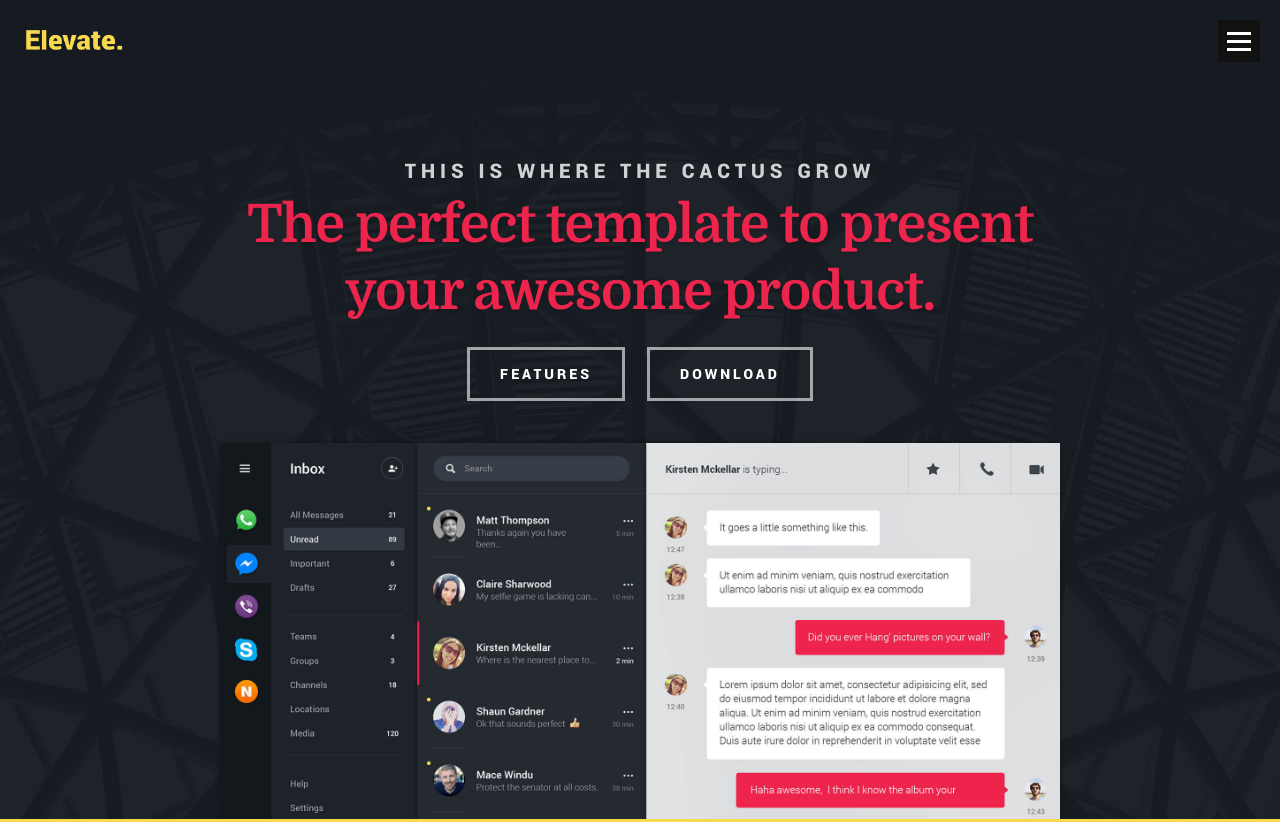
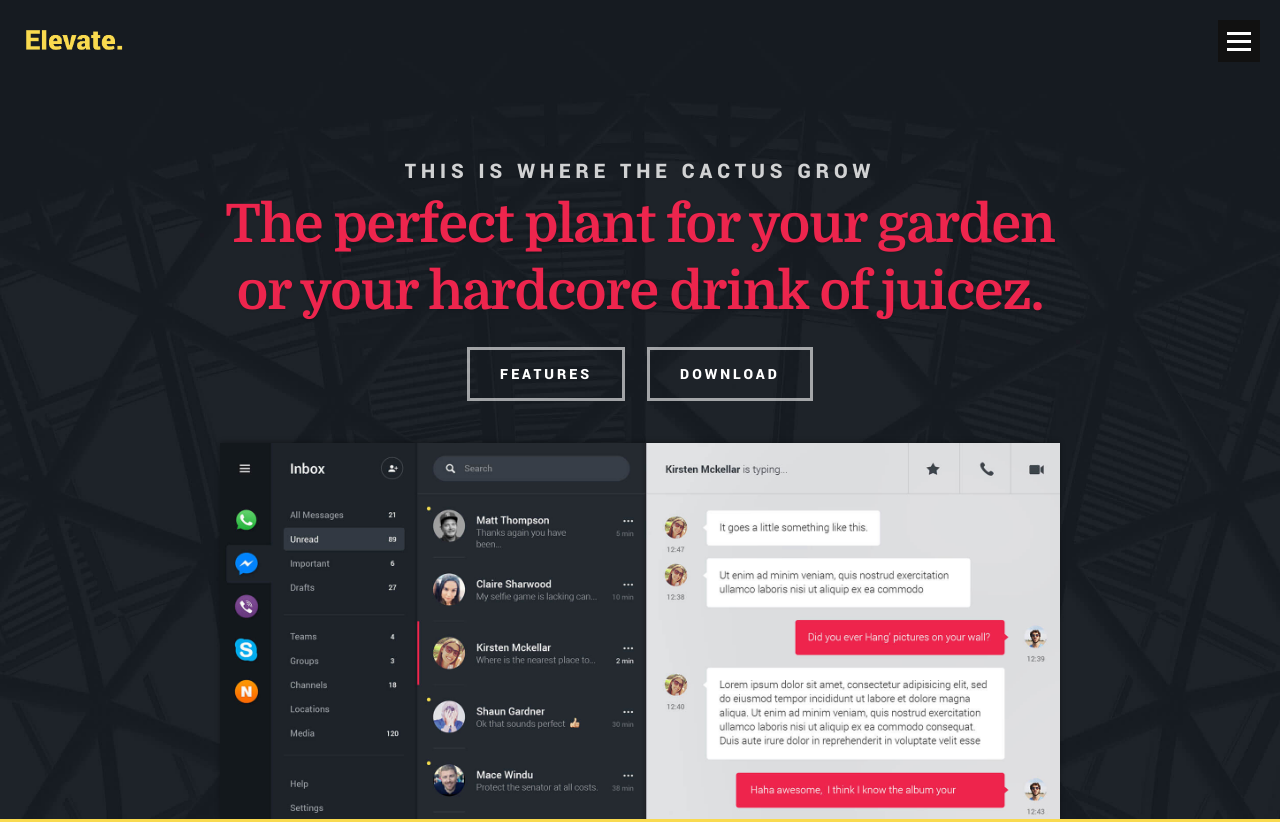
Before and after one commit to ineedadog/pageexample3, a plain HTML site: page index.html in a window 1280 px wide. Shown: the top 822 px of the page. Drawn offline with Linux system fonts and the light colour scheme; files whose address does not match are found by name.

Commit message:
Update index.html

```diff
--- a/index.html
+++ b/index.html
@@ -93,8 +93,8 @@
 		   		<h3 class="animate-intro">This is where the cactus grow </h3>
 
 					<h1 class="animate-intro">
-						The perfect template to
-						present your awesome product.
+						The perfect plant for your garden
+						or your hardcore drink of juicez.
 					</h1>
 
 					<div class="buttons">
```
